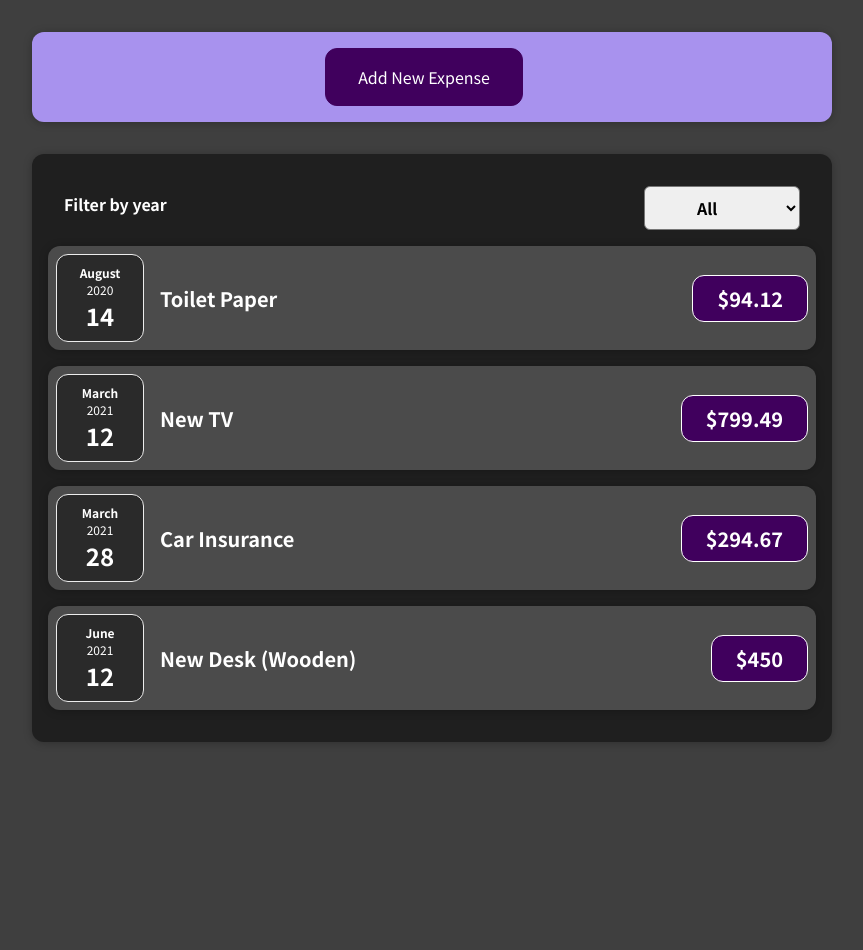
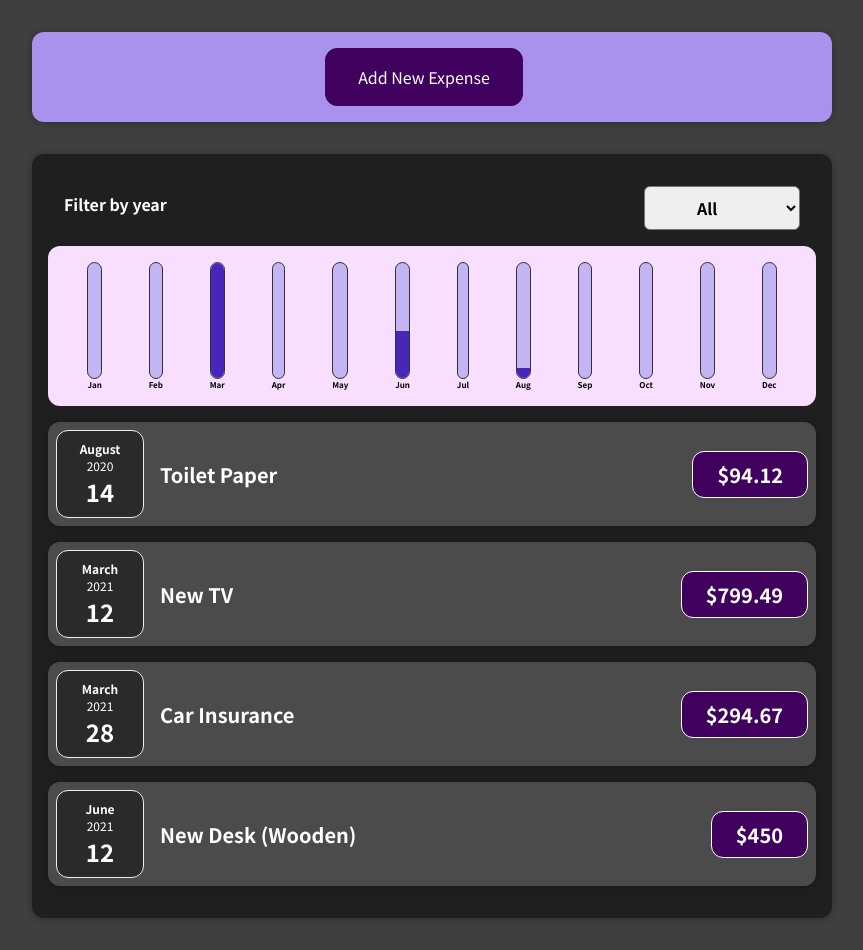
Before and after one commit to heySanj/react, a React (Create React App) app in the folder expense-tracker/: page / in a window 1280 px wide. Shown: the whole page, without its empty margins (208-1071 px from the left). Before the commit the page ends 800 px from the top, so only its background shows below. Built offline with nearby package versions, Linux system fonts and the light colour scheme.

Commit message:
Added bar chart

```diff
--- /dev/null
+++ b/expense-tracker/src/components/Chart/Chart.css
@@ -0,0 +1,9 @@
+.chart {
+    padding: 1rem;
+    border-radius: 12px;
+    background-color: #f8dfff;
+    text-align: center;
+    display: flex;
+    justify-content: space-around;
+    height: 10rem;
+  }
--- /dev/null
+++ b/expense-tracker/src/components/Chart/Chart.jsx
@@ -0,0 +1,26 @@
+import ChartBar from "./ChartBar";
+import "./Chart.css";
+
+const Chart = (props) => {
+
+    // Return an array of number values from the dataPoints array of objects
+    const dataPointValues = props.dataPoints.map(dataPoint => dataPoint.value)
+
+    // Find the maxmimum value from the above array of values
+    const totalMaximum = Math.max(...dataPointValues)
+
+    return (
+        <div className="chart">
+            {props.dataPoints.map((dataPoint) => (
+                <ChartBar
+                    key={dataPoint.label}
+                    value={dataPoint.value}
+                    maxValue={totalMaximum}
+                    label={dataPoint.label}
+                />
+            ))}
+        </div>
+    );
+};
+
+export default Chart;
--- /dev/null
+++ b/expense-tracker/src/components/Chart/ChartBar.css
@@ -0,0 +1,30 @@
+.chart-bar {
+    height: 100%;
+    display: flex;
+    flex-direction: column;
+    align-items: center;
+  }
+
+  .chart-bar__inner {
+    height: 100%;
+    width: 100%;
+    border: 1px solid #313131;
+    border-radius: 12px;
+    background-color: #c3b4f3;
+    overflow: hidden;
+    display: flex;
+    flex-direction: column;
+    justify-content: flex-end;
+  }
+
+  .chart-bar__fill {
+    background-color: #4826b9;
+    width: 100%;
+    transition: all 0.3s ease-out;
+  }
+
+  .chart-bar__label {
+    font-weight: bold;
+    font-size: 0.5rem;
+    text-align: center;
+  }
--- /dev/null
+++ b/expense-tracker/src/components/Chart/ChartBar.jsx
@@ -0,0 +1,23 @@
+import './ChartBar.css'
+
+const ChartBar = (props) => {
+
+    let barFillHeight = "0%"
+
+    // Determine the height of the bar graph element
+    if(props.maxValue > 0){
+        barFillHeight = Math.round((props.value / props.maxValue) * 100) + '%'
+    }
+
+    return(
+        <div className="chart-bar">
+            <div className="chart-bar__inner">
+                {/* Styling a React element needs an object to be input */}
+                <div className="chart-bar__fill" style={{height: barFillHeight}}></div>
+            </div>
+            <div className="chart-bar__label">{props.label}</div>
+        </div>
+    )
+}
+
+export default ChartBar;
--- a/expense-tracker/src/components/Expenses/Expenses.jsx
+++ b/expense-tracker/src/components/Expenses/Expenses.jsx
@@ -1,13 +1,12 @@
 import React, { useState } from "react";
 
-
+import ExpensesChart from "./ExpensesChart";
 import ExpensesFilter from "./ExpensesFilter";
 import ExpensesList from "./ExpensesList";
 import Card from "../UI/Card";
 import "./Expenses.css";
 
 const Expenses = (props) => {
-
     const [filteredYear, setFilteredYear] = useState("All");
 
     const filterYearHandler = (year) => {
@@ -23,13 +22,13 @@
         );
     }
 
-
     return (
         <Card className="expenses">
             <ExpensesFilter
                 selectedYear={filteredYear}
                 onYearSelect={filterYearHandler}
             />
+            <ExpensesChart expenses={expenses} />
             <ExpensesList items={expenses} year={filteredYear} />
         </Card>
     );
--- /dev/null
+++ b/expense-tracker/src/components/Expenses/ExpensesChart.jsx
@@ -0,0 +1,31 @@
+import Chart from "../Chart/Chart";
+
+const ExpensesChart = (props) => {
+
+    // Collect the data into a list of objects, which will then be passed into the Chart component
+    const chartDataPoints = [
+        { label: 'Jan', value: 0 },
+        { label: 'Feb', value: 0 },
+        { label: 'Mar', value: 0 },
+        { label: 'Apr', value: 0 },
+        { label: 'May', value: 0 },
+        { label: 'Jun', value: 0 },
+        { label: 'Jul', value: 0 },
+        { label: 'Aug', value: 0 },
+        { label: 'Sep', value: 0 },
+        { label: 'Oct', value: 0 },
+        { label: 'Nov', value: 0 },
+        { label: 'Dec', value: 0 },
+    ]
+
+    for (const expense of props.expenses) {
+        const expenseMonth = expense.date.getMonth() // Returns integer of month (Jan = 0, Feb = 1, etc)
+        chartDataPoints[expenseMonth].value += expense.amount // Add the amounts to each month
+    }
+
+    return (
+        <Chart dataPoints={chartDataPoints}/>
+    )
+}
+
+export default ExpensesChart;
--- a/expense-tracker/src/components/NewExpense/ExpenseForm.jsx
+++ b/expense-tracker/src/components/NewExpense/ExpenseForm.jsx
@@ -48,7 +48,7 @@
         // Pull the data from the state
         const expenseData = {
             title: enteredTitle,
-            amount: enteredAmount,
+            amount: +enteredAmount,
             date: new Date(enteredDate),
         };
 
```
